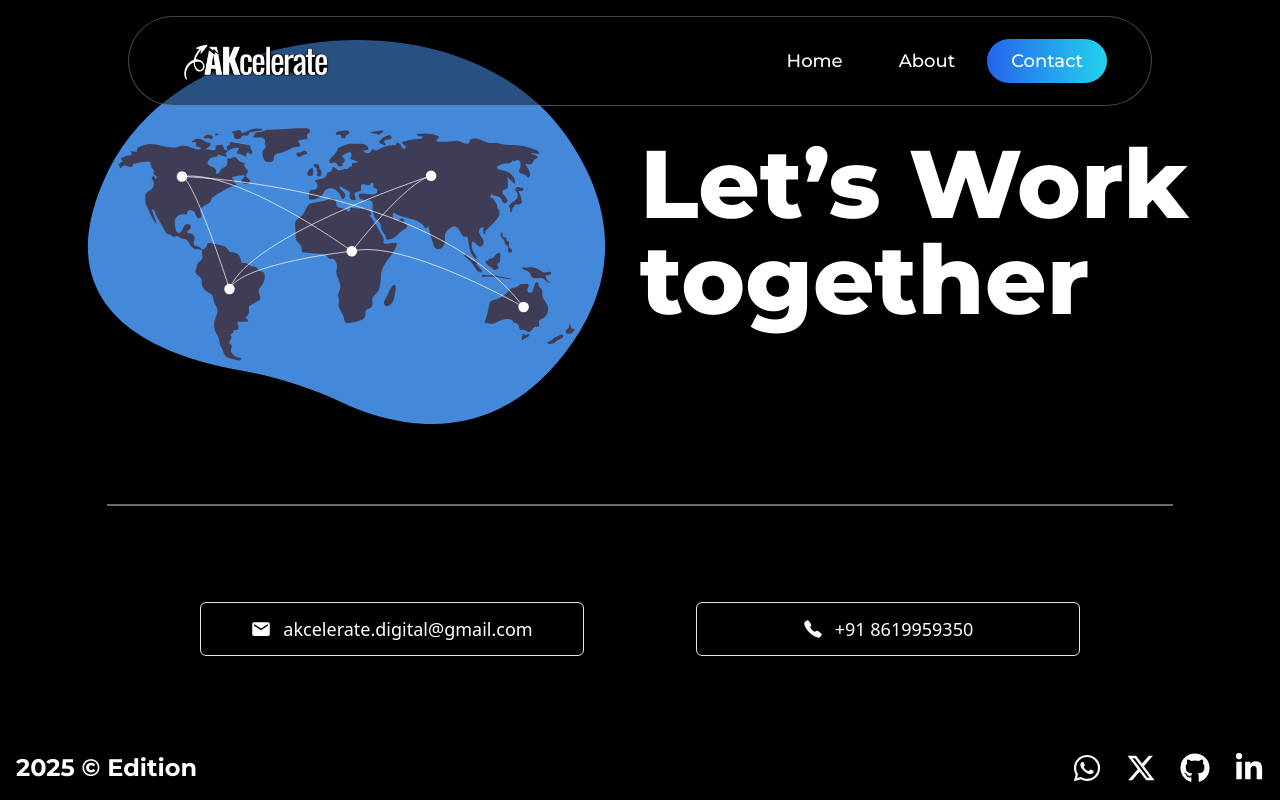
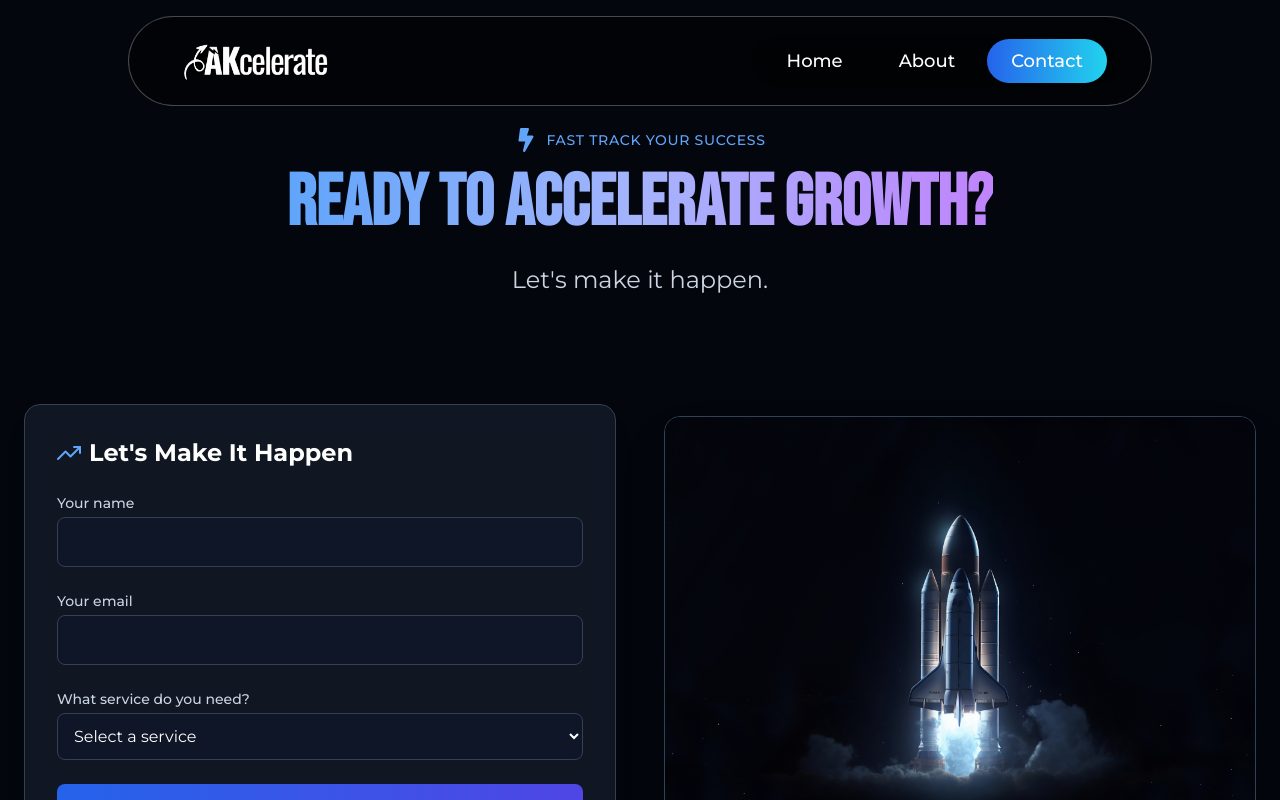
Before and after one commit to AK0121/My-Portfolio, a React (Vite) app: page /contact in a window 1280 px wide. Built offline with nearby package versions, Linux system fonts and the light colour scheme.

Commit message:
Create Contact page

```diff
--- a/src/App.jsx
+++ b/src/App.jsx
@@ -5,6 +5,7 @@ import Navbar from "./Components/Navbar";
 import Footer from "./Components/Footer";
 import About from "./Components/About";
 import HomePage from "./Components/HomePage";
+import Contact from "./Components/Contact";
 
 const App = () => {
   const location = useLocation();
@@ -23,6 +24,7 @@ const App = () => {
       <Routes>
         <Route path="/" element={<HomePage />} />
         <Route path="/about" element={<About />} />
+        <Route path="/contact" element={<Contact />} />
       </Routes>
       <Footer />
     </div>
--- a/src/Components/AboutServices.jsx
+++ b/src/Components/AboutServices.jsx
@@ -19,13 +19,25 @@ const AboutServices = () =>
           boxShadow: "0 0 20px rgba(103, 232, 249, 0.5)",
           duration: 0.3
         });
+
+        gsap.to(".button-gradient", {
+          x: "100%",
+          duration: 0.8,
+          ease: "sine.inOut"
+        });
       });
 
       buttonRef.current.addEventListener("mouseleave", () => {
         gsap.to(buttonRef.current, {
           scale: 1,
-          boxShadow: "0 0 20px rgba(103, 232, 249, 0.5)",
+          boxShadow: "0 0 0px rgba(103, 232, 249, 0)",
           duration: 0.3
+        });
+
+        gsap.to(".button-gradient", {
+          x: "-100%",
+          duration: 0.8,
+          ease: "sine.inOut"
         });
       });
     }, []);
@@ -33,9 +45,9 @@ const AboutServices = () =>
   return <div className="md:h-screen min-h-max w-full overflow-hidden text-white font-montserrat bg-[rgb(25,51,54)] py-14">
     <div id="painPointSection" className="flex flex-col gap-16">
         <div className="upperSection flex md:flex-row flex-col justify-center items-center w-8/12 mx-auto md:gap-8 gap-14 pt-10">
-            <img src={pamphlets1Img} className="lg:w-44 w-24 filter invert" alt="pamphlets-image" />
+            <img src={pamphlets1Img} className="lg:w-44 w-52 filter invert" alt="pamphlets-image" />
             <h2 className="lg:text-xl md:text-lg text-sm font-montserrat">In today’s world, businesses are still relying on old-school methods like pamphlets and posters to market themselves. But let’s be honest – how many of those actually get noticed? What you need is a tool that can shout about your business louder than any poster ever could.</h2>
-            <img src={pamphlets2Img} className="lg:w-44 w-24 filter invert" alt="pamphlets-image" />
+            <img src={pamphlets2Img} className="lg:w-44 w-52 filter invert" alt="pamphlets-image" />
         </div>
         <div className="lowerSection w-8/12 mx-auto">
         <p className="text-2xl leading-relaxed font-montserrat">
@@ -55,7 +67,7 @@ const AboutServices = () =>
     <div id="servicesSection" className="flex flex-col gap-8 font-montserrat">
         <h1 className="text-5xl font-bold text-center pb-10 md:pb-0">How we help you grow</h1>
         <div className="content md:w-8/12 w-11/12 mx-auto flex flex-col md:flex-row justify-center items-center">
-        <div className="text-content w-1/2 md:text-2xl text-xl">
+        <div className="text-content lg:w-1/2 md:text-2xl text-xl">
         At AKcelerate, we don’t just create landing pages and run ads. We create tools that help your business grow.
         </div>
         <div className="image-content w-60 h-60">
@@ -76,7 +88,7 @@ const AboutServices = () =>
           <h3 className="md:w-7/12 w-10/12 mx-auto">Whether you need a stunning landing page or a high-performing ad campaign, we’ve got you covered.</h3>
           <button
             ref={buttonRef}
-            className="mt-8 relative overflow-hidden group bg-skyBlue text-white font-bold py-4 px-8 rounded-md text-lg parallax-2"
+            className="mt-8 w-96 relative overflow-hidden group bg-skyBlue text-white font-bold py-4 px-8 rounded-md text-lg parallax-2"
           >
             <span className="relative z-10">Get Started</span>
             <span
--- /dev/null
+++ b/src/Components/Contact.jsx
@@ -0,0 +1,164 @@
+import React, { useEffect, useRef } from "react";
+import gsap from "gsap";
+import contactImg from "/Assets/Images/contact-page-image.jpg";
+import { MdArrowForward } from "react-icons/md";
+import { FaBolt, FaRocket } from "react-icons/fa";
+import { FiTrendingUp } from "react-icons/fi";
+
+const Contact = () => {
+  const heroRef = useRef(null);
+  const formRef = useRef(null);
+  const imageRef = useRef(null);
+
+  useEffect(() => {
+    // Hero section animation
+    gsap.from(heroRef.current, {
+      opacity: 0,
+      y: 30,
+      duration: 0.8,
+      ease: "power3.out",
+    });
+
+    // Form animation
+    gsap.from(formRef.current, {
+      opacity: 0,
+      x: -30,
+      duration: 0.6,
+      delay: 0.3,
+      ease: "power2.out",
+    });
+
+    // Image animation
+    gsap.from(imageRef.current, {
+      opacity: 0,
+      x: 30,
+      duration: 0.6,
+      delay: 0.5,
+      ease: "power2.out",
+    });
+  }, []);
+
+  return (
+    <div className="w-full min-h-screen bg-[#03060D] font-montserrat text-white">
+      {/* Hero Section with Dynamic Elements */}
+      <div ref={heroRef} className="pt-32 pb-16 px-6 max-w-7xl mx-auto">
+        <div className="flex flex-col items-center">
+          <div className="flex items-center space-x-2 mb-4">
+            <FaBolt className="text-blue-400 w-6 h-6" />
+            <span className="text-blue-400 uppercase tracking-wider text-sm font-medium">
+              Fast Track Your Success
+            </span>
+          </div>
+
+          <h1 className="text-5xl md:text-7xl font-bebasNeue font-bold text-center bg-clip-text text-transparent bg-gradient-to-r from-blue-400 via-indigo-300 to-purple-400 mb-6">
+            Ready to Accelerate Growth?
+          </h1>
+
+          <p className="text-2xl text-slate-300 max-w-2xl text-center mb-8">
+            Let's make it happen.
+          </p>
+        </div>
+      </div>
+
+      {/* Contact Form and Image Section */}
+      <div className="w-full max-w-7xl mx-auto px-6 pb-24">
+        <div className="flex flex-col-reverse md:flex-row-reverse items-center gap-12">
+          {/* Right Column - Image */}
+          <div
+            ref={imageRef}
+            className="md:flex md:flex-col md:justify-center w-full md:w-1/2"
+          >
+            <div className="relative rounded-2xl overflow-hidden shadow-2xl border border-slate-700 md:mt-6 md:h-[460px] h-[300px]">
+              <img
+                src={contactImg}
+                alt="Business acceleration"
+                className="w-full h-full object-cover md:max-h-[400px]"
+              />
+            </div>
+          </div>
+
+          {/* Left Column - Form */}
+          <div ref={formRef} className="w-full md:w-1/2">
+            <div className="bg-slate-800/50 backdrop-blur-lg p-8 rounded-2xl border border-slate-700 shadow-xl">
+              <h2 className="text-2xl font-bold mb-6 flex items-center">
+                <FiTrendingUp className="mr-2 text-blue-400" />
+                Let's Make It Happen
+              </h2>
+
+              <form
+                action="https://formspree.io/f/mkgjnlkw"
+                method="POST"
+                className="space-y-6"
+              >
+                <div>
+                  <label
+                    htmlFor="name"
+                    className="block text-sm font-medium text-slate-300 mb-1"
+                  >
+                    Your name
+                  </label>
+                  <input
+                    type="text"
+                    name="name"
+                    id="name"
+                    required
+                    className="w-full bg-slate-900/60 border border-slate-700 rounded-lg p-3 text-white focus:ring-2 focus:ring-blue-500 focus:border-transparent transition-all duration-300 outline-none"
+                  />
+                </div>
+
+                <div>
+                  <label
+                    htmlFor="email"
+                    className="block text-sm font-medium text-slate-300 mb-1"
+                  >
+                    Your email
+                  </label>
+                  <input
+                    type="email"
+                    name="email"
+                    id="email"
+                    required
+                    className="w-full bg-slate-900/60 border border-slate-700 rounded-lg p-3 text-white focus:ring-2 focus:ring-blue-500 focus:border-transparent transition-all duration-300 outline-none"
+                  />
+                </div>
+
+                <div>
+                  <label
+                    htmlFor="need"
+                    className="block text-sm font-medium text-slate-300 mb-1"
+                  >
+                    What service do you need?
+                  </label>
+                  <select
+                    name="need"
+                    id="need"
+                    required
+                    className="w-full bg-slate-900/60 border border-slate-700 rounded-lg p-3 text-white focus:ring-2 focus:ring-blue-500 focus:border-transparent transition-all duration-300 outline-none"
+                  >
+                    <option value="">Select a service</option>
+                    <option value="Landing page">Landing page</option>
+                    <option value="Website">Website</option>
+                    <option value="Facebook ads">Facebook ads</option>
+                    <option value="AKcelerate package">
+                      AKcelerate package
+                    </option>
+                  </select>
+                </div>
+
+                <button
+                  type="submit"
+                  className="w-full bg-gradient-to-r from-blue-600 to-indigo-600 hover:from-blue-700 hover:to-indigo-700 text-white font-medium py-3 px-4 rounded-lg flex items-center justify-center group transition-all duration-300"
+                >
+                  <span>Accelerate Your Growth</span>
+                  <MdArrowForward className="ml-2 w-5 h-5 group-hover:translate-x-1 transition-transform duration-300" />
+                </button>
+              </form>
+            </div>
+          </div>
+        </div>
+      </div>
+    </div>
+  );
+};
+
+export default Contact;
```
Also changed, not shown: public/Assets/Images/contact-page-image.jpg (added), src/Components/About.jsx (line endings or trailing spaces).
